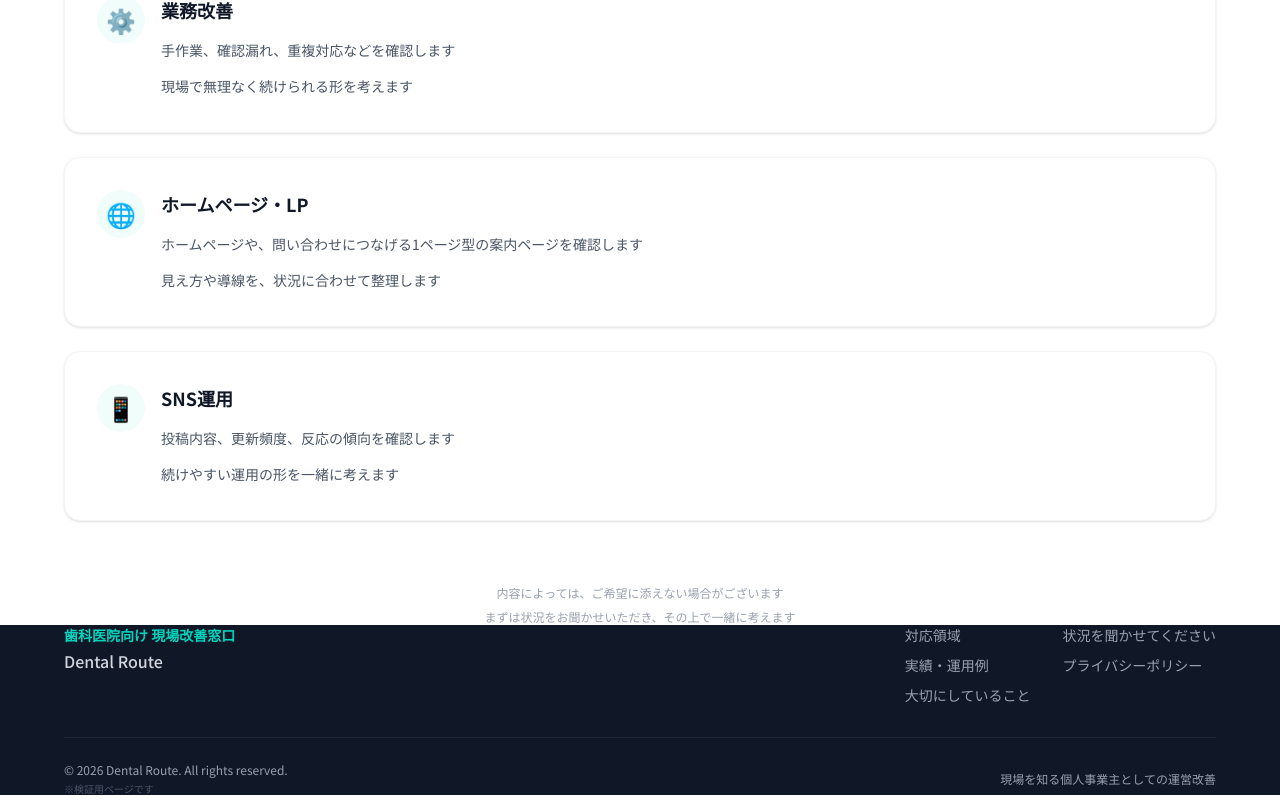
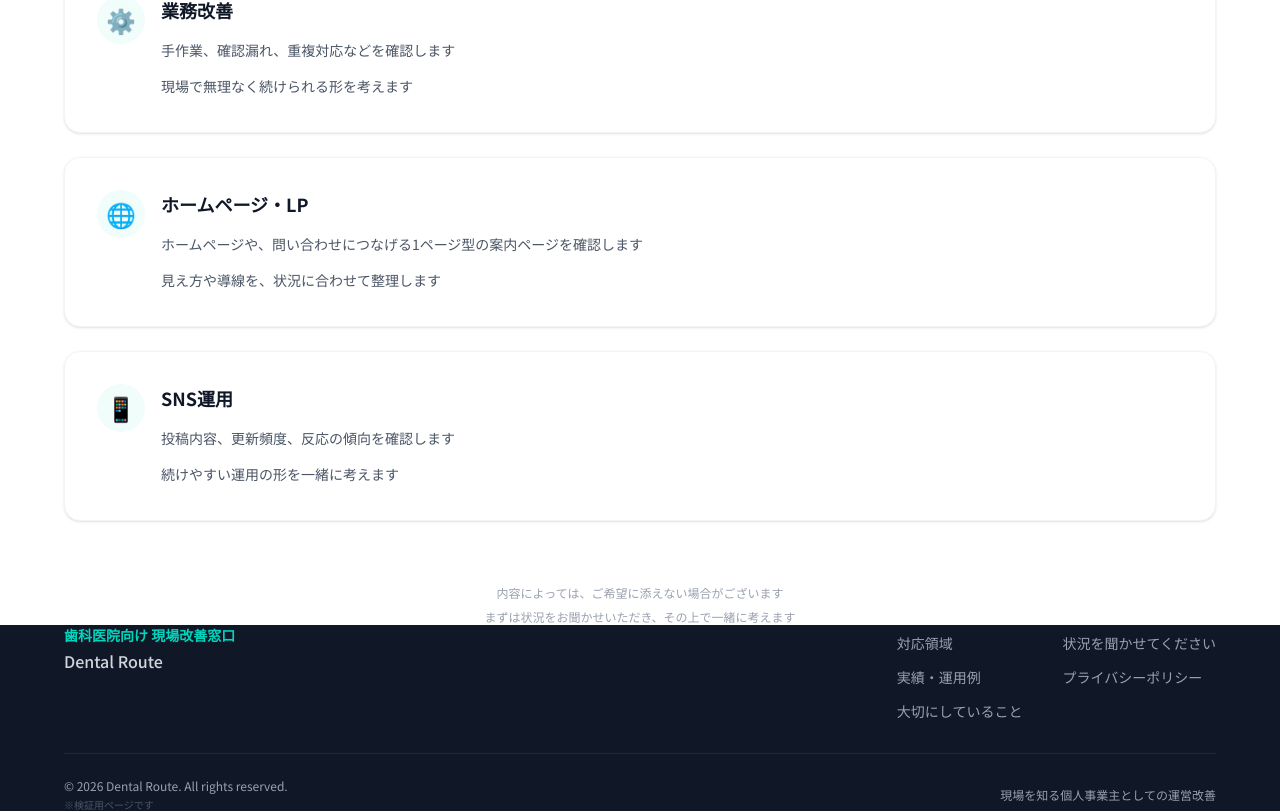
Before and after one commit to uw1g48h31wj4xxa33ffa-eng/reserve-pro-dashboard, a Next.js app in the folder LP/dental-lp/: page /areas in a window 1280 px wide. Shown: the part 1277-2089 px from the top of the page. Built offline with nearby package versions, Linux system fonts and the light colour scheme.

Commit message:
Improve footer spacing and sub-page bottom padding

```diff
--- a/LP/dental-lp/app/areas/page.tsx
+++ b/LP/dental-lp/app/areas/page.tsx
@@ -82,7 +82,7 @@ export default function AreasPage() {
 
       <div className="h-24 md:h-32" />
 
-      <div className="container-lg max-w-4xl pb-32 md:pb-48">
+      <div className="container-lg max-w-4xl pb-36 md:pb-56">
         {/* ページヘッダー */}
         <div className="text-center mb-16">
           <h1
--- a/LP/dental-lp/app/philosophy/page.tsx
+++ b/LP/dental-lp/app/philosophy/page.tsx
@@ -46,7 +46,7 @@ export default function PhilosophyPage() {
 
       <div className="h-24 md:h-32" />
 
-      <div className="container-lg max-w-3xl pb-32 md:pb-48">
+      <div className="container-lg max-w-3xl pb-36 md:pb-56">
         {/* ページヘッダー */}
         <div className="text-center mb-16">
           <h1
--- a/LP/dental-lp/app/privacy/page.tsx
+++ b/LP/dental-lp/app/privacy/page.tsx
@@ -63,7 +63,7 @@ export default function PrivacyPage() {
       <Header />
 
       <div className="h-24 md:h-32"></div>
-      <div className="pb-24 container-lg max-w-3xl">
+      <div className="pb-36 md:pb-56 container-lg max-w-3xl">
         <h1
           className="fade-up text-2xl md:text-3xl font-bold text-gray-900 mb-16 text-center"
           style={{ animationDelay: "0.05s" }}
--- a/LP/dental-lp/app/results/page.tsx
+++ b/LP/dental-lp/app/results/page.tsx
@@ -36,7 +36,7 @@ export default function ResultsPage() {
 
       <div className="h-24 md:h-32" />
 
-      <div className="container-lg max-w-4xl pb-32 md:pb-48">
+      <div className="container-lg max-w-4xl pb-36 md:pb-56">
         {/* ページヘッダー */}
         <div className="text-center mb-4">
           <h1
--- a/LP/dental-lp/components/layout/footer.tsx
+++ b/LP/dental-lp/components/layout/footer.tsx
@@ -18,7 +18,7 @@ export function Footer() {
 
   return (
     <footer className="bg-gray-900 text-gray-400">
-      <div className="container-lg py-12">
+      <div className="container-lg py-14 md:py-16">
         <div className="flex flex-col md:flex-row justify-between items-start gap-8 pb-8 border-b border-gray-800">
           {/* Brand */}
           <button
@@ -37,9 +37,9 @@ export function Footer() {
           </button>
 
           {/* Links */}
-          <div className="flex flex-col md:flex-row gap-6 md:gap-8">
+          <div className="flex flex-col md:flex-row gap-6 md:gap-10 md:pt-2">
             {/* サービスナビ */}
-            <nav className="flex flex-col gap-2.5" aria-label="サービスナビゲーション">
+            <nav className="flex flex-col gap-3.5" aria-label="サービスナビゲーション">
               <Link href="/areas" className="text-sm hover:text-white transition-colors">
                 対応領域
               </Link>
@@ -52,7 +52,7 @@ export function Footer() {
             </nav>
 
             {/* その他 */}
-            <nav className="flex flex-col gap-2.5" aria-label="その他ナビゲーション">
+            <nav className="flex flex-col gap-3.5" aria-label="その他ナビゲーション">
               <button
                 onClick={handleContactNav}
                 className="text-sm hover:text-white transition-colors text-left"
```
